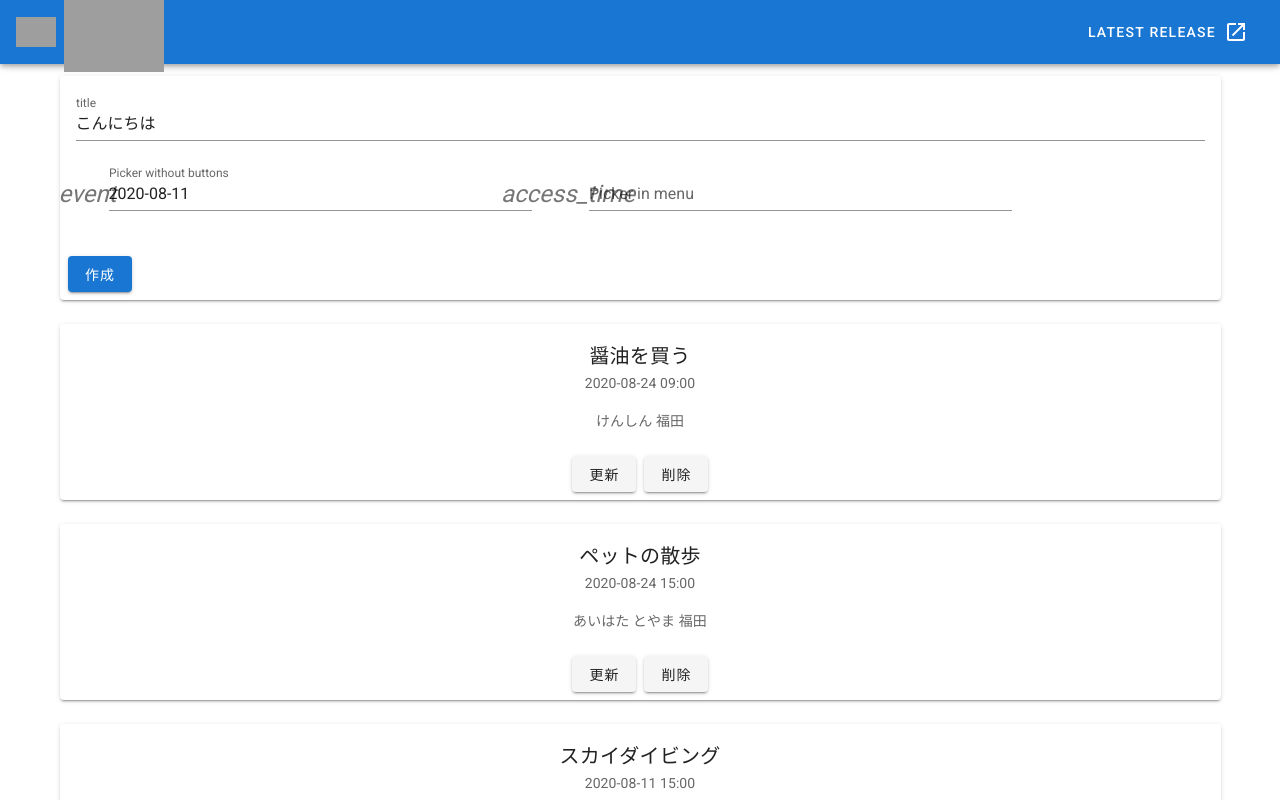
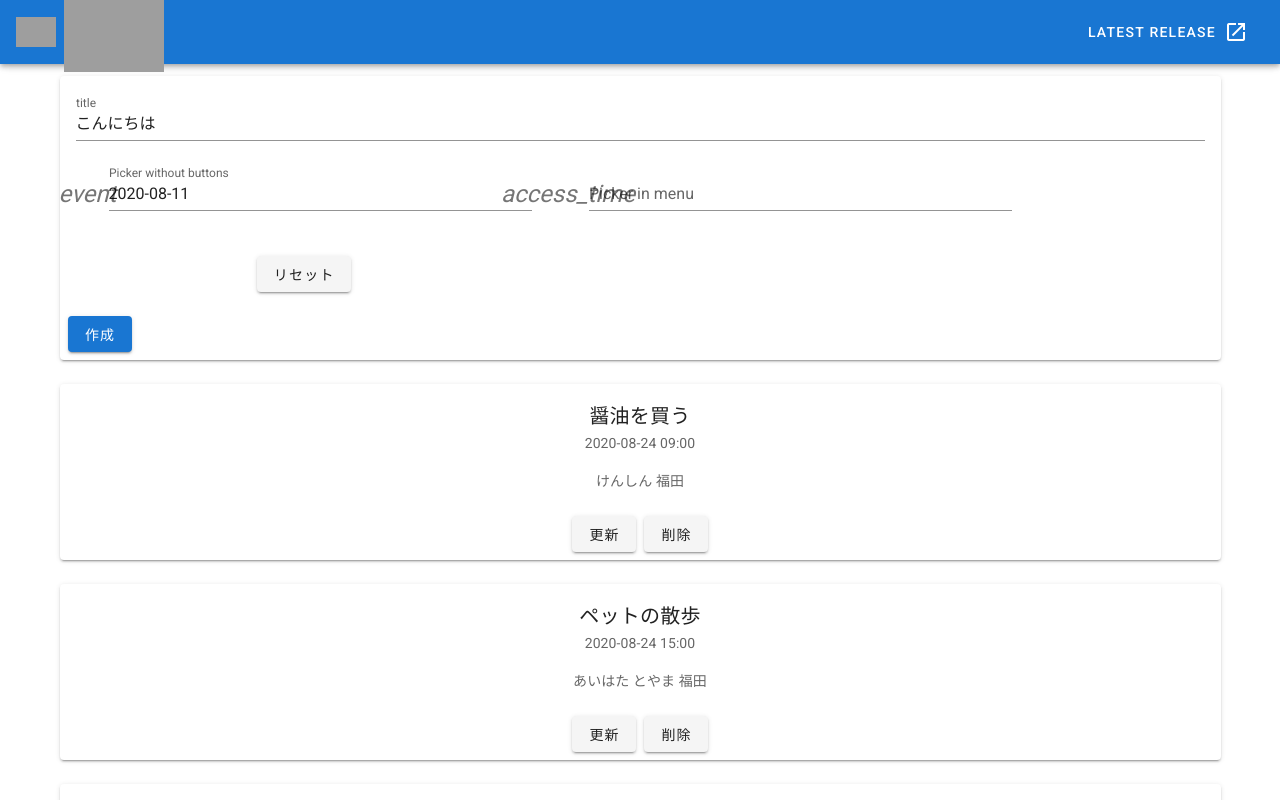
Before and after one commit to SystemEngineeringTeam/HackU_vol.1_preApp, a Vue app in the folder docker/vue/: page / in a window 1280 px wide. Shown: the top 800 px of the page. Built offline with nearby package versions, Linux system fonts and the light colour scheme; grey boxes are pictures that could not be loaded.

Commit message:
締め切り時刻をリセットできるようにした

```diff
--- a/docker/vue/src/components/DeadlinePicker.vue
+++ b/docker/vue/src/components/DeadlinePicker.vue
@@ -57,12 +57,16 @@
         ></v-time-picker>
       </v-menu>
     </v-col>
+    <v-col cols="5">
+      <v-btn @click="resetDeadline">リセット</v-btn>
+    </v-col>
   </v-row>
 </template>
 
 <script>
 export default {
-  //props: ['time'],
+  //props: ['time','date'],
+
   data() {
     return {
       date: new Date().toISOString().substr(0, 10),
@@ -71,6 +75,11 @@ export default {
       timePick: false,
     };
   },
-  methods: {},
+  methods: {
+    resetDeadline: function(){
+      this.date = null;
+      this.time = null;
+    }
+  },
 };
 </script>
```
